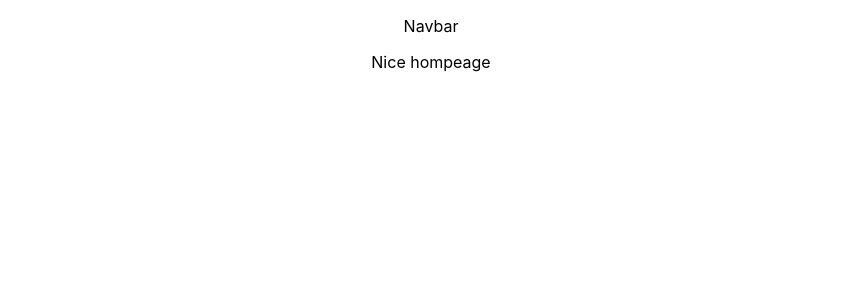
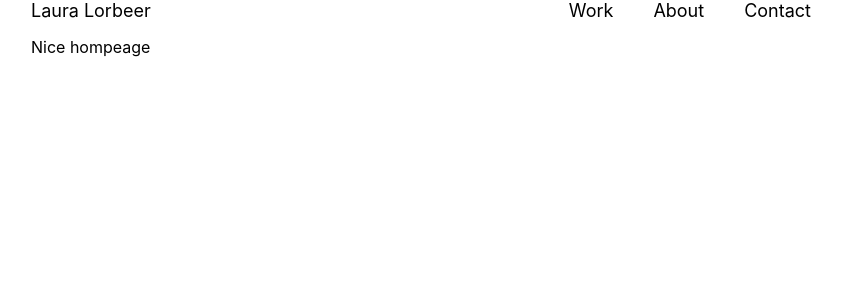
Before and after one commit to LauraKapitza/portfolio, a React (Create React App) app in the folder client/: page / in a window 1280 px wide. Shown: the top 300 px of the page, without its empty margins (209-1051 px from the left). Built offline with nearby package versions, Linux system fonts and the light colour scheme.

Commit message:
navbar done

```diff
--- a/client/public/index.html
+++ b/client/public/index.html
@@ -24,6 +24,7 @@
       work correctly both with client-side routing and a non-root public URL.
       Learn how to configure a non-root public URL by running `npm run build`.
     -->
+    <link rel="stylesheet" href="https://cdnjs.cloudflare.com/ajax/libs/font-awesome/4.7.0/css/font-awesome.min.css">
     <title>Laura Lorbeer</title>
   </head>
   <body>
--- a/client/src/App.css
+++ b/client/src/App.css
@@ -1,3 +1,15 @@
 .App {
-  text-align: center;
+  margin: 0 auto;
 }
+
+@media screen and (min-width: 768px) {
+  .App {
+    width: 90%;
+  }
+}
+
+@media screen and (min-width: 960px) {
+  .App {
+    width: 800px;
+  }
+}
--- a/client/src/components/home/Home.css
+++ b/client/src/components/home/Home.css
@@ -0,0 +1,3 @@
+.Home {
+    position: relative;
+}
--- a/client/src/components/navigation/Navigation.css
+++ b/client/src/components/navigation/Navigation.css
@@ -0,0 +1,67 @@
+.Navigation {
+    font-size: 18px;
+}
+
+.Navigation a {
+    color: inherit;
+    text-decoration: none;
+}
+
+.Navigation .nav-links a {
+    display: block;
+    transition: color 0.3s linear;
+    padding: 0 20px;
+}
+
+.Navigation .nav-links a:hover {
+    border-radius: 0.8em 0.3em;
+    background: transparent;
+    background-image: linear-gradient(
+        to right,
+        rgba(188, 210, 232, 0.1),
+        rgba(188, 210, 232, 0.7) 4%,
+        rgba(188, 210, 232, 0.3)
+  );
+}
+
+@media screen and (max-width: 599px) {
+    .Navigation {
+        display: block;
+        position: relative;
+    }
+
+    .Navigation .nav-links {
+        display: block;
+        transition: transform 0.3s ease-in-out;
+        z-index: 10;
+        position: absolute;
+        right: 0;
+        padding: 5px 10px 5px 5px;
+    }
+
+    .Navigation .icon {
+        display: block;
+        position: absolute;
+        right: 0;
+        top: 0;
+    }
+
+}
+
+@media screen and (min-width: 600px) {
+    .Navigation {
+        display: flex;
+        align-items: center;
+        justify-content: space-between;
+    }
+
+    .Navigation .icon {
+        display: none;
+    }
+
+    .Navigation .nav-links {
+        display: flex;
+        flex-flow: row;
+        justify-content: space-between;
+    }
+}
--- a/client/src/components/navigation/Navigation.js
+++ b/client/src/components/navigation/Navigation.js
@@ -1,10 +1,29 @@
+import { Link } from 'react-router-dom';
+import { useState } from 'react';
 import './Navigation.css';
 
 function Navigation() {
+  const [display, setDisplay] = useState('none')
+
+
   return (
-    <div className="Navigation">
-      <p>Navbar</p>
-    </div>
+    <nav className="Navigation">
+      <Link to='/'>Laura Lorbeer</Link>
+
+      <div className='icon' onClick = {() => {
+        if(display === 'block') setDisplay('none')
+        if(display === 'none') setDisplay('block')
+      }}>
+        <i className="fa fa-bars"></i>
+      </div>
+
+      <div className='nav-links' style={{display: window.screen.width >= 600 ? 'flex' : display}}>
+          <Link to='/work'>Work</Link>
+          <Link to='/about'>About</Link>
+          <Link to='/contact'>Contact</Link>
+      </div>
+
+    </nav>
   );
 }
 
```
